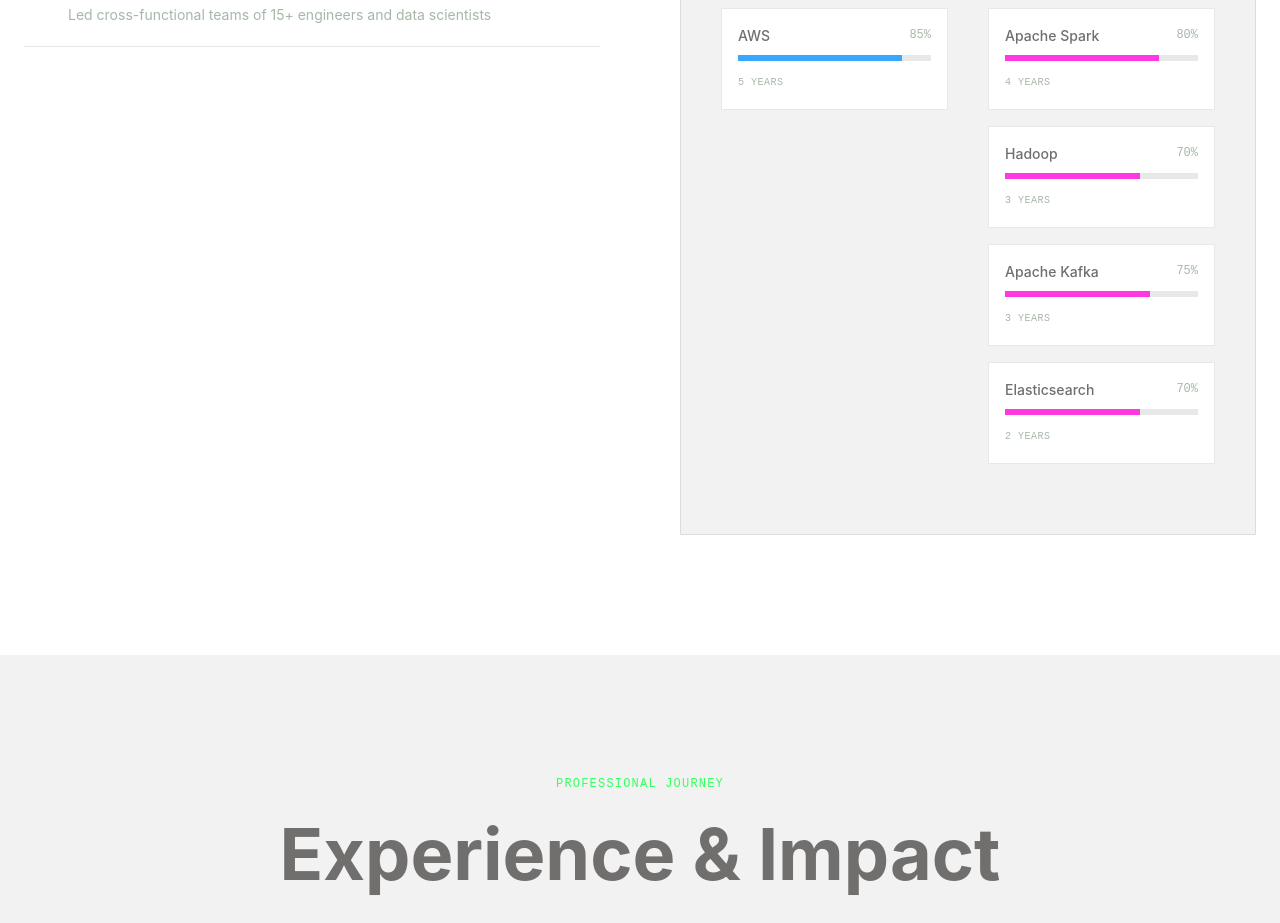
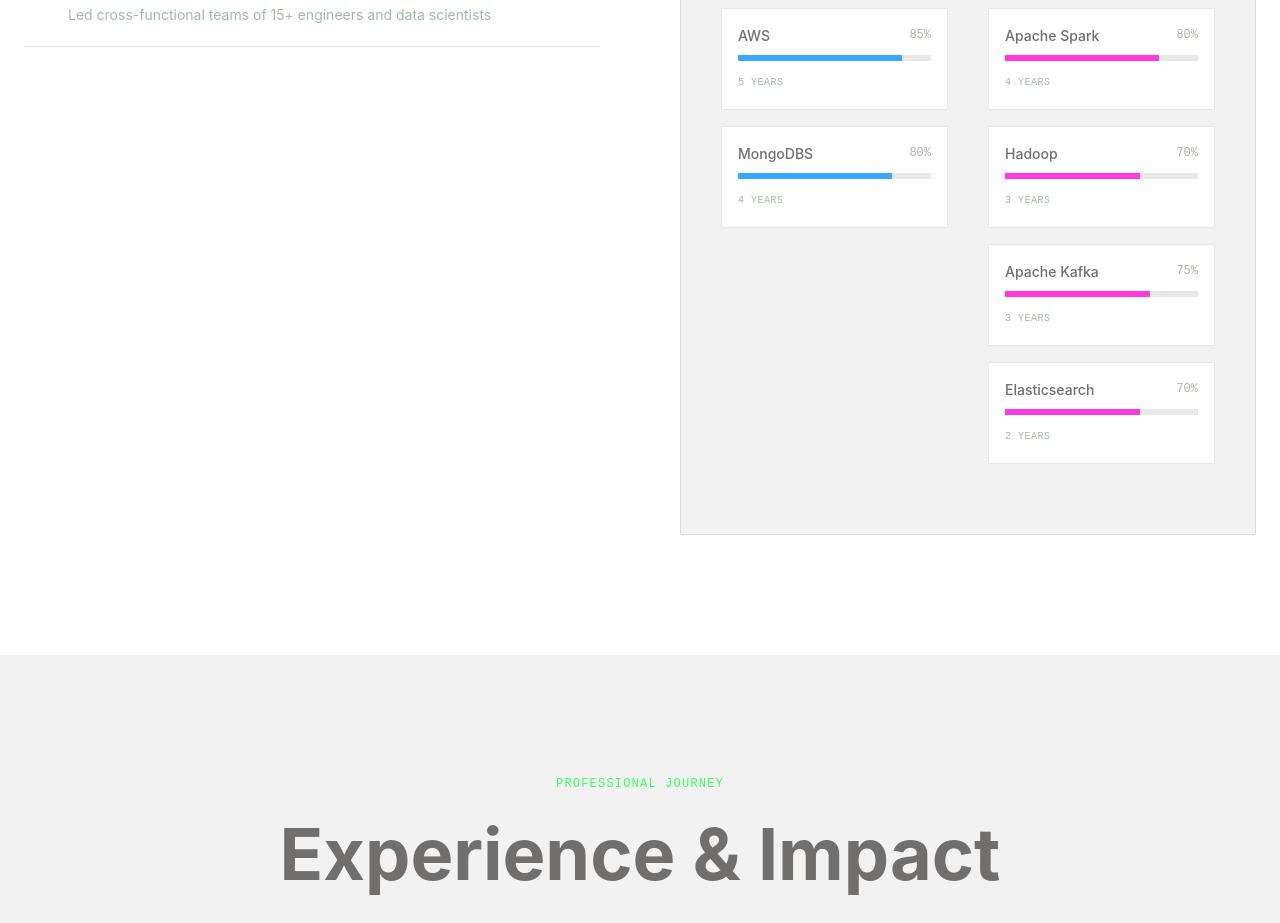
Before and after one commit to am-aslam/aslam-sadique, a React (Create React App) app: page / in a window 1280 px wide. Shown: the part 1960-2883 px from the top of the page. Built offline with nearby package versions, Linux system fonts and the light colour scheme.

Commit message:
first commit

```diff
--- a/src/mock.js
+++ b/src/mock.js
@@ -32,7 +32,7 @@ export const skills = {
   ],
   cloudPlatforms: [
     { name: "AWS", level: 85, years: 5 },
-    // { name: "Google Cloud", level: 80, years: 4 },
+    { name: "MongoDBS", level: 80, years: 4 },
     // { name: "Azure", level: 70, years: 3 },
     // { name: "Docker", level: 82, years: 4 },
     // { name: "Kubernetes", level: 75, years: 3 }
```
